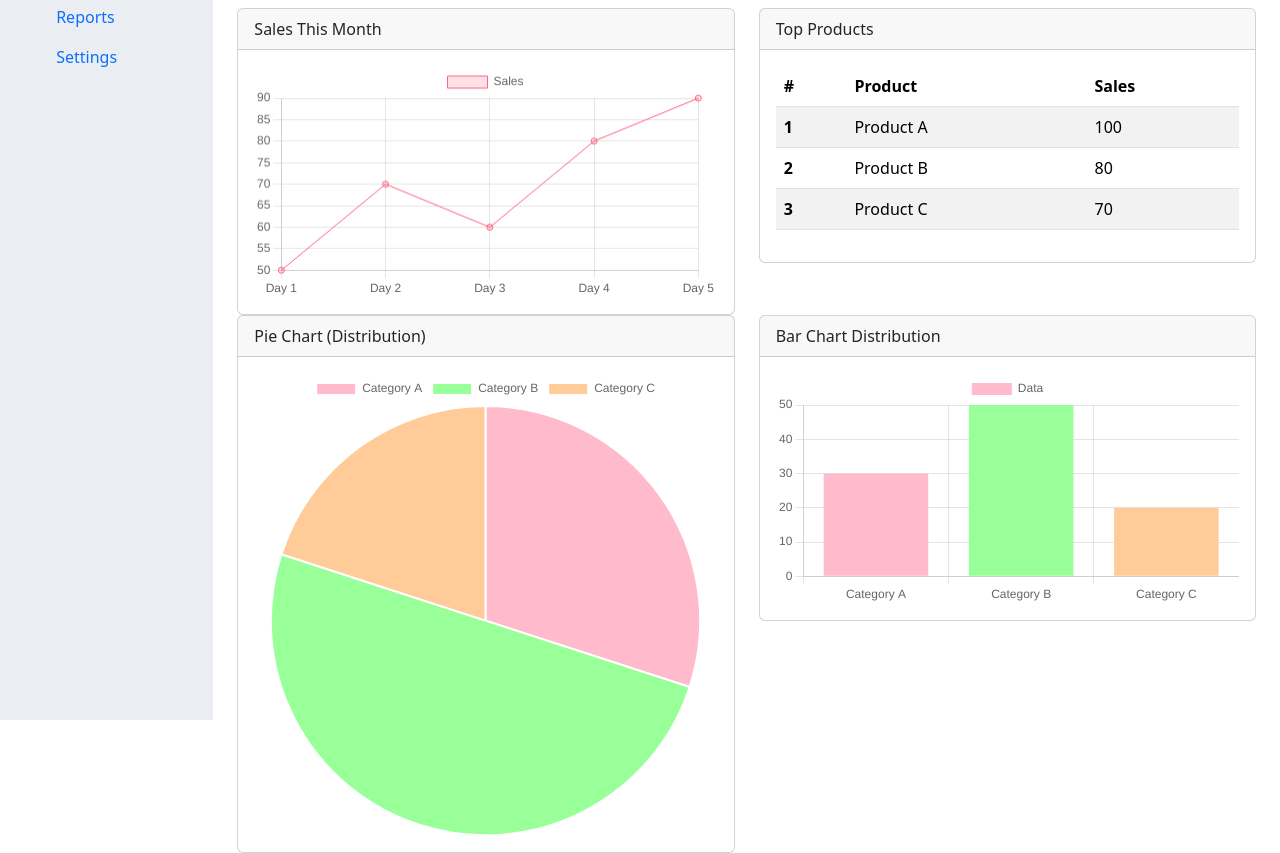
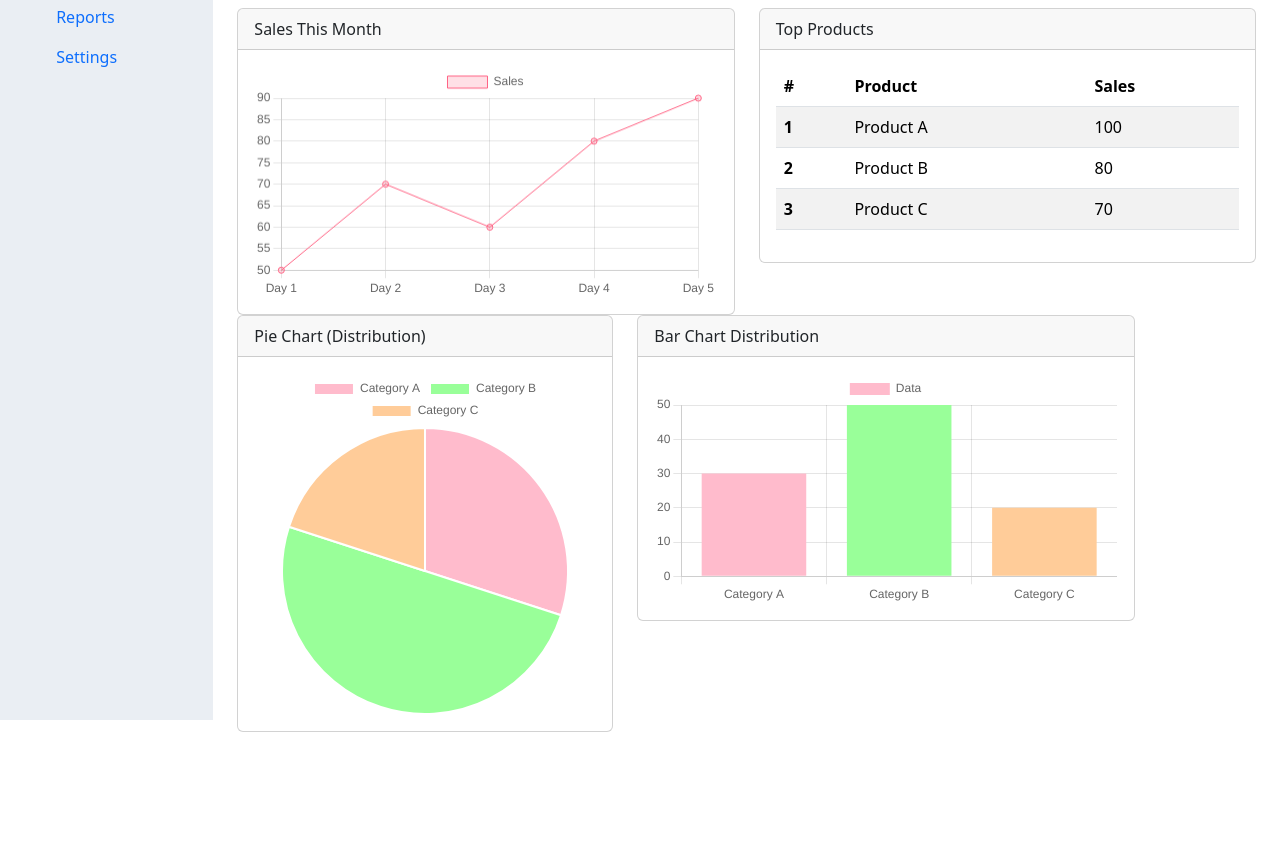
Before and after one commit to Schattenrev/SCAS_WebApp_Templates, a plain HTML site: page SamplePage.html in a window 1280 px wide. Shown: the part 156-1009 px from the top of the page. After the commit the page ends 888 px from the top, so only its background shows below. Drawn offline with nearby package versions, Linux system fonts and the light colour scheme.

Commit message:
Update SamplePage.html

```diff
--- a/SamplePage.html
+++ b/SamplePage.html
@@ -16,9 +16,6 @@
     <script src="/Scripts/Include.js"></script>
 
     <style>
-
-
-
         .bg-light {
             background-color: #eaeef3 !important;
         }
@@ -28,7 +25,6 @@
             width: 400px;
         }
     </style>
-
 </head>
 
 <body>
@@ -129,13 +125,13 @@
                             </div>
                         </div>
                     </div>
-                    <div class="col-md-6">
+                    <div class="col-md-6" style="width: 400px; height: 200px;">
                         <div class="card">
                             <div class="card-header">
                                 Pie Chart (Distribution)
                             </div>
-                            <div class="card-body">
-                                <canvas id="anotherChart" width="400" height="200"></canvas>
+                            <div class="card-body" >
+                                <canvas id="anotherChart" ></canvas>
                             </div>
                         </div>
                     </div>
```
